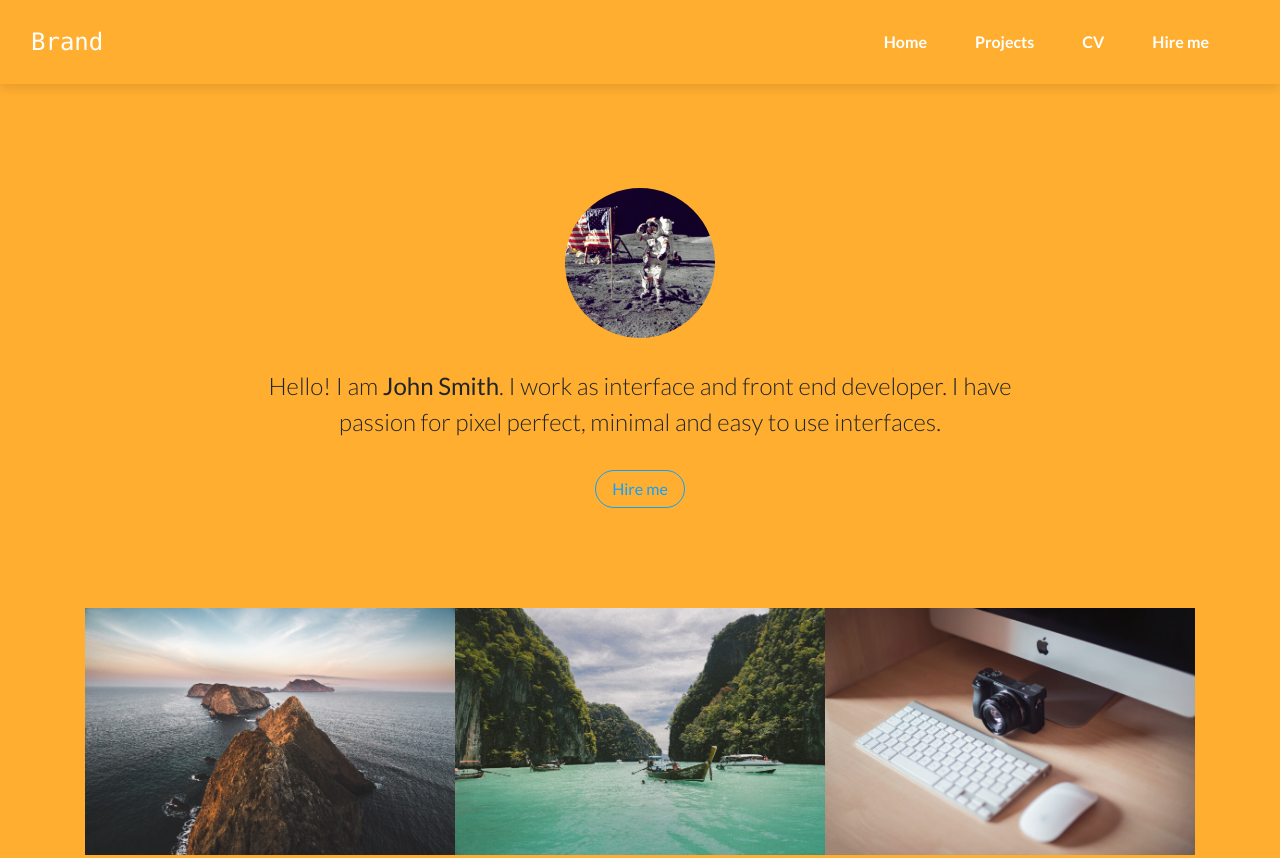
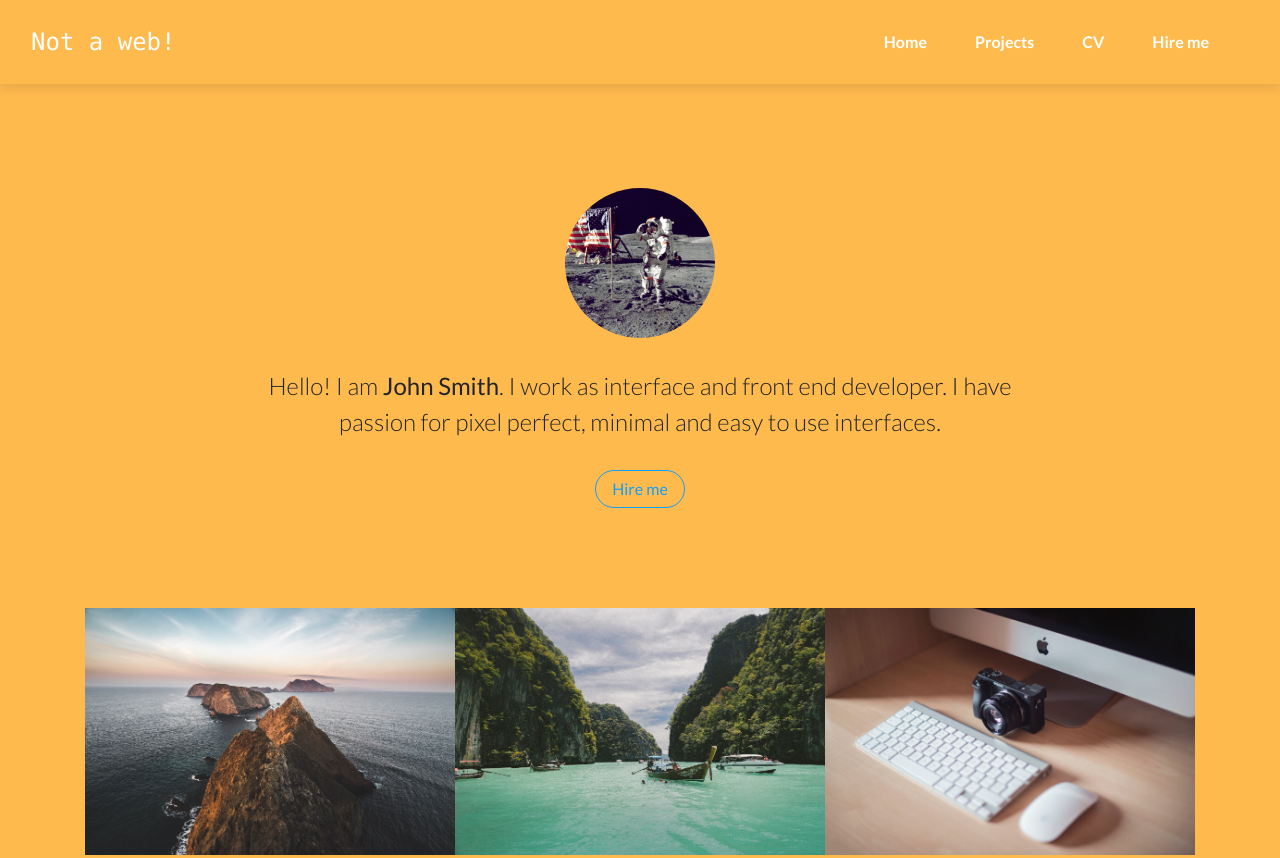
Before and after one commit to xulemeng/xulemeng.github.io, a plain HTML site: page index.html in a window 1280 px wide. Shown: the top 858 px of the page. Drawn offline with nearby package versions, Linux system fonts and the light colour scheme.

Commit message:
Adjust Color

```diff
--- a/index.html
+++ b/index.html
@@ -11,22 +11,22 @@
     <link rel="stylesheet" href="assets/css/Parallax-Scroll-Effect.css">
 </head>
 
-<body style="background-color:rgb(255,174,48);">
-    <nav class="navbar navbar-dark navbar-expand-lg fixed-top portfolio-navbar gradient" style="background-color:rgb(255,174,48);color:rgb(255,174,48);background-image:url(&quot;none&quot;);">
-        <div class="container-fluid"><a class="navbar-brand text-monospace logo" href="#">Brand</a><button class="navbar-toggler" data-toggle="collapse" data-target="#navbarNav"><span class="sr-only">Toggle navigation</span><span class="navbar-toggler-icon"></span></button>
-            <div class="collapse navbar-collapse"
-                id="navbarNav">
+<body style="background-color:rgba(255,174,48,0.85);">
+    <nav class="navbar navbar-dark navbar-expand-lg fixed-top portfolio-navbar gradient" style="background-color:rgba(255,174,48,0);color:rgb(255,174,48);background-image:url(&quot;none&quot;);">
+        <div class="container-fluid"><a class="navbar-brand text-monospace logo" href="#">Not a web!</a><button class="navbar-toggler" data-toggle="collapse" data-target="#navbarNav"><span class="sr-only">Toggle navigation</span><span class="navbar-toggler-icon"></span></button>
+            <div
+                class="collapse navbar-collapse" id="navbarNav">
                 <ul class="nav navbar-nav ml-auto">
                     <li class="nav-item" role="presentation"><a class="nav-link active" href="index.html">Home</a></li>
                     <li class="nav-item" role="presentation"><a class="nav-link" href="projects-grid-cards.html">Projects</a></li>
                     <li class="nav-item" role="presentation"><a class="nav-link" href="cv.html">CV</a></li>
                     <li class="nav-item" role="presentation"><a class="nav-link" href="hire-me.html">Hire me</a></li>
                 </ul>
-            </div>
+        </div>
         </div>
     </nav>
     <main class="page lanidng-page">
-        <section class="portfolio-block block-intro" style="background-color:#FFAE30;">
+        <section class="portfolio-block block-intro" style="background-color:rgba(255,174,48,0);">
             <div class="container">
                 <div class="avatar" style="background-image:url(&quot;assets/img/avatars/avatar.jpg&quot;);"></div>
                 <div class="about-me">
```
Also changed, not shown: cv.html (+5 -5 lines), hire-me.html (+5 -5 lines), projects-grid-cards.html (+5 -5 lines), 1 other file.
